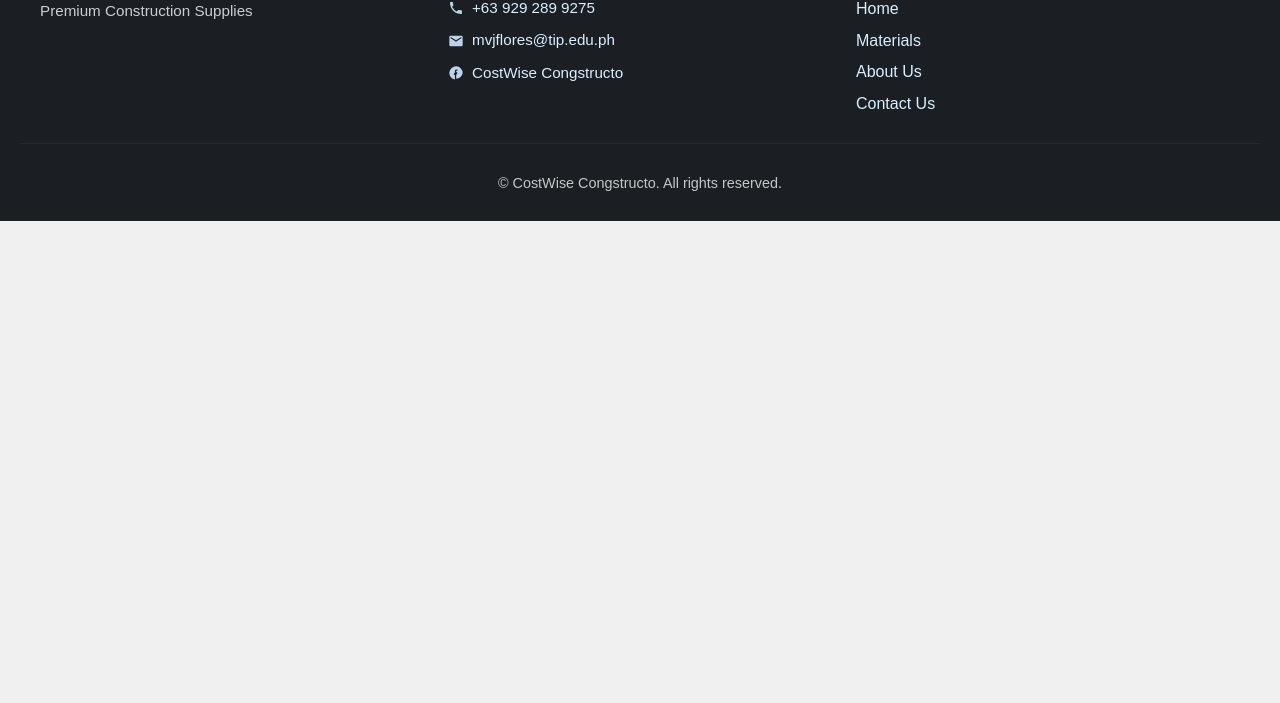
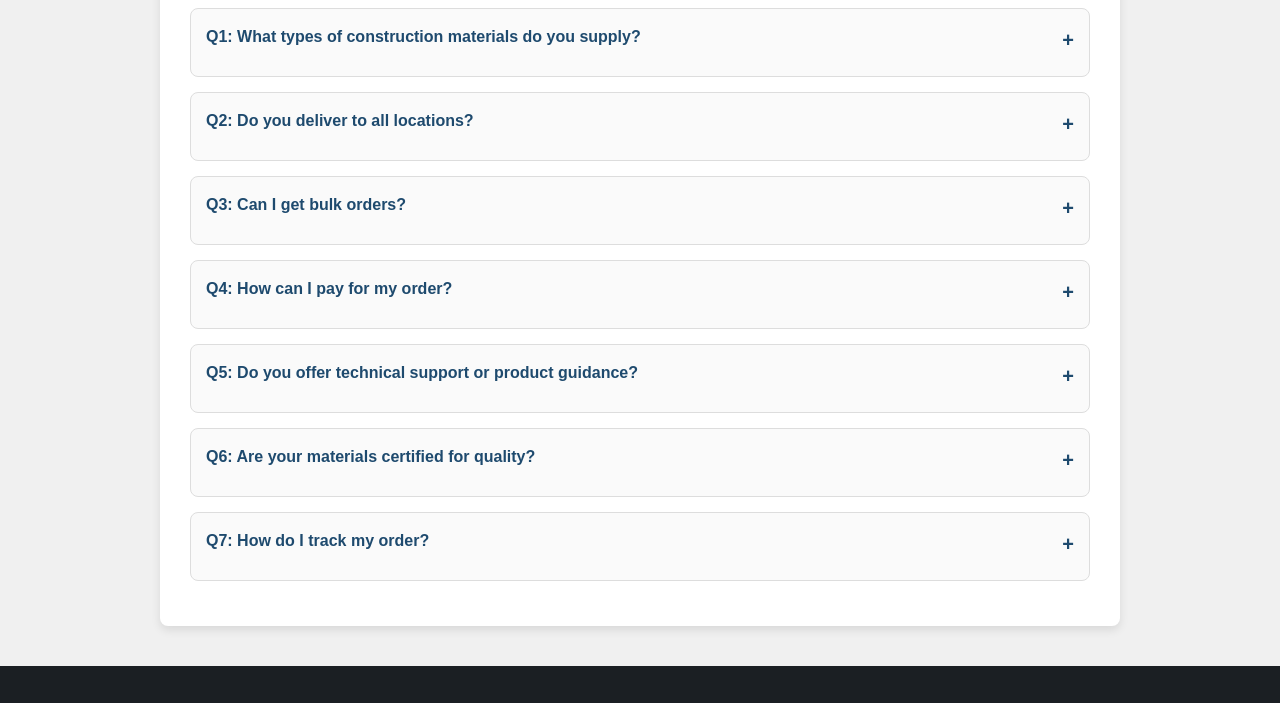
Before and after one commit to Beans-0313/CostWise-Congstructo, a plain HTML site: page About.html in a window 1280 px wide. Shown: the part 778-1481 px from the top of the page. Before the commit the page ends 999 px from the top, so only its background shows below. Drawn offline with Linux system fonts and the light colour scheme.

Commit message:
Sana magwork

```diff
--- a/About.html
+++ b/About.html
@@ -56,6 +56,47 @@
                 <div class="team"><img src="" alt="team_img"><span>Archi. </span></div>
 
         </section>
+
+        <section class="FAQS">
+  <h1>Frequently Asked Questions (FAQs)</h1>
+
+  <div class="faq">
+    <div class="faq-item" onclick="toggleFAQ('faq1')">
+      <div class="faq-question">Q1: What types of construction materials do you supply? <span class="faq-icon">+</span></div>
+      <div id="faq1" class="faq-answer">We supply a wide range of construction materials including cement, steel, bricks, sand, aggregates, wood, and more.</div>
+    </div>
+
+    <div class="faq-item" onclick="toggleFAQ('faq2')">
+      <div class="faq-question">Q2: Do you deliver to all locations? <span class="faq-icon">+</span></div>
+      <div id="faq2" class="faq-answer">We provide delivery services to most areas. During checkout, you can confirm if your location is covered.</div>
+    </div>
+
+    <div class="faq-item" onclick="toggleFAQ('faq3')">
+      <div class="faq-question">Q3: Can I get bulk orders? <span class="faq-icon">+</span></div>
+      <div id="faq3" class="faq-answer">Yes! We handle bulk orders for large construction projects and offer competitive pricing.</div>
+    </div>
+
+    <div class="faq-item" onclick="toggleFAQ('faq4')">
+      <div class="faq-question">Q4: How can I pay for my order? <span class="faq-icon">+</span></div>
+      <div id="faq4" class="faq-answer">We accept multiple payment methods including credit/debit cards, online banking, and cash on delivery.</div>
+    </div>
+
+    <div class="faq-item" onclick="toggleFAQ('faq5')">
+      <div class="faq-question">Q5: Do you offer technical support or product guidance? <span class="faq-icon">+</span></div>
+      <div id="faq5" class="faq-answer">Absolutely! Our experts can help you choose materials and understand proper usage.</div>
+    </div>
+
+    <div class="faq-item" onclick="toggleFAQ('faq6')">
+      <div class="faq-question">Q6: Are your materials certified for quality? <span class="faq-icon">+</span></div>
+      <div id="faq6" class="faq-answer">Yes, all our products meet industry standards for quality, safety, and durability.</div>
+    </div>
+
+    <div class="faq-item" onclick="toggleFAQ('faq7')">
+      <div class="faq-question">Q7: How do I track my order? <span class="faq-icon">+</span></div>
+      <div id="faq7" class="faq-answer">You'll receive a tracking link via email or SMS after confirming your order.</div>
+    </div>
+  </div>
+</section>
     </main>
 
      <footer class="site-footer" id="Contact Us">
```
